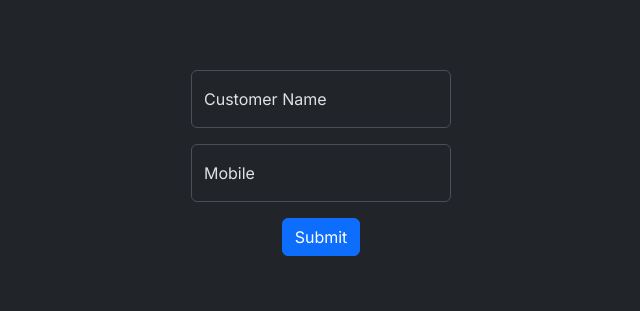
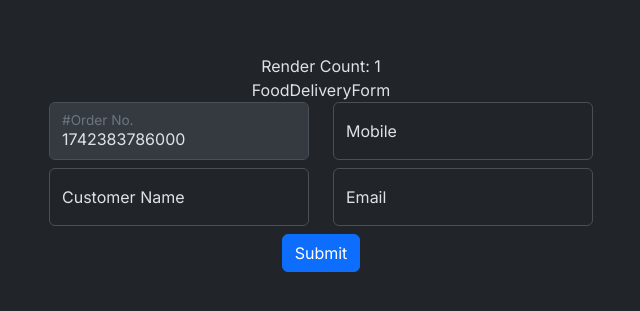
Before and after one commit to hdriel/food-delivary-form, a React (Vite) app: page / in a window 1280 px wide. Shown: the part 237-548 px from the top of the page, without its empty margins (319-959 px from the left). Built offline with nearby package versions, Linux system fonts and the light colour scheme.

Commit message:
use react-form-hook

```diff
--- a/src/App.tsx
+++ b/src/App.tsx
@@ -1,13 +1,15 @@
 import React from "react";
 import "./App.css";
 import FoodDeliveryForm from "./FoodDeliveryForm";
+import TypicalForm from "./TypicalForm";
 
 function App() {
   return (
     <>
       <div className="container">
-        <div className="mx-5">
+        <div className="mx-5 d-flex gap-5">
           <FoodDeliveryForm />
+          {/*<TypicalForm />*/}
         </div>
       </div>
     </>
--- a/src/FoodDeliveryForm.tsx
+++ b/src/FoodDeliveryForm.tsx
@@ -1,47 +1,108 @@
 import React from "react";
-import { useForm } from "react-hook-form";
+import { FieldErrors, useForm } from "react-hook-form";
+import { getRenderCount } from "./utils/getRenderCount.tsx";
 
 type FoodDeliveryFormType = {
+  orderNo: number;
   customerName: string;
   mobile: string;
+  email: string;
 };
 
+const RenderCount = getRenderCount();
+
 const FoodDeliveryForm = () => {
-  const { register, handleSubmit } = useForm<FoodDeliveryFormType>();
+  const { register, handleSubmit } = useForm<FoodDeliveryFormType>({
+    defaultValues: {
+      orderNo: new Date().valueOf(),
+      customerName: "",
+      mobile: "",
+      email: "",
+    },
+  });
 
   const onSubmit = (formData) => {
     console.log("form data", formData);
   };
 
-  const onError = (errors) => {
+  const onError = (errors: FieldErrors) => {
     console.log("validation errors", errors);
   };
 
   return (
-    <form autoComplete="off" onSubmit={handleSubmit(onSubmit, onError)}>
-      <div className="form-floating mb-3">
+    <form
+      autoComplete="off"
+      noValidate={false}
+      onSubmit={handleSubmit(onSubmit, onError)}
+    >
+      <RenderCount />
+      FoodDeliveryForm
+      <div className="row mb-2">
+        <div className="col">
+          <div className="form-floating">
+            <input
+              type="text"
+              className="form-control"
+              placeholder="#Order No."
+              disabled
+              {...register("orderNo")}
+            />
+            <label>#Order No.</label>
+          </div>
+        </div>
+        <div className="col">
+          <div className="form-floating">
+            <input
+              type="text"
+              className="form-control"
+              placeholder="Mobile"
+              {...register("mobile", {
+                minLength: {
+                  value: 10,
+                  message: "Must be 10 digits",
+                },
+                maxLength: 10,
+                required: "This Field is required",
+              })}
+            />
+            <label>Mobile</label>
+          </div>
+        </div>
+      </div>
+      <div className="row mb-2">
+        <div className="col">
+          <div className="form-floating">
             <input
               type="text"
               className="form-control"
               placeholder="Customer Name"
               {...register("customerName", {
-            required: "Customer Name is required",
+                required: {
+                  value: true,
+                  message: "This Field is required",
+                },
               })}
             />
             <label>Customer Name</label>
           </div>
-      <div className="form-floating mb-3">
+        </div>
+        <div className="col">
+          <div className="form-floating">
             <input
               type="text"
               className="form-control"
-          placeholder="Mobile"
-          {...register("mobile", {
-            required: "Mobile is required",
+              placeholder="Email"
+              {...register("email", {
+                pattern: {
+                  value: /^[^\s@]+@[^\s@]*\.[^\s@]*$/,
+                  message: "Incorrect email format",
+                },
               })}
             />
-        <label>Mobile</label>
+            <label>Email</label>
           </div>
-
+        </div>
+      </div>
       <button type="submit" className="btn btn-primary">
         Submit
       </button>
--- a/src/TypicalForm.tsx
+++ b/src/TypicalForm.tsx
@@ -1,4 +1,5 @@
 import React, { ChangeEvent, SyntheticEvent, useState } from "react";
+import { getRenderCount } from "./utils/getRenderCount.tsx";
 
 type FoodDeliveryFormType = {
   customerName: string;
@@ -9,6 +10,8 @@ type FoodDeliveryFormErrorType = {
   customerName: string;
   mobile: string;
 };
+
+const RenderCount = getRenderCount();
 
 const FoodDeliveryForm = () => {
   const [values, setValues] = useState<FoodDeliveryFormType>({
@@ -55,6 +58,8 @@ const FoodDeliveryForm = () => {
 
   return (
     <form autoComplete="off" onSubmit={onSubmit}>
+      <RenderCount />
+      TypicalForm
       <div className="form-floating mb-3">
         <input
           type="text"
@@ -77,7 +82,6 @@ const FoodDeliveryForm = () => {
         />
         <label>Mobile</label>
       </div>
-
       <button type="submit" className="btn btn-primary">
         Submit
       </button>
--- /dev/null
+++ b/src/utils/getRenderCount.tsx
@@ -0,0 +1,10 @@
+import React from "react";
+
+export function getRenderCount() {
+  let count = 0;
+
+  return () => {
+    count++;
+    return <div>Render Count: {count / 2}</div>;
+  };
+}
```
Lines whose indentation alone changed are shown as unchanged.
